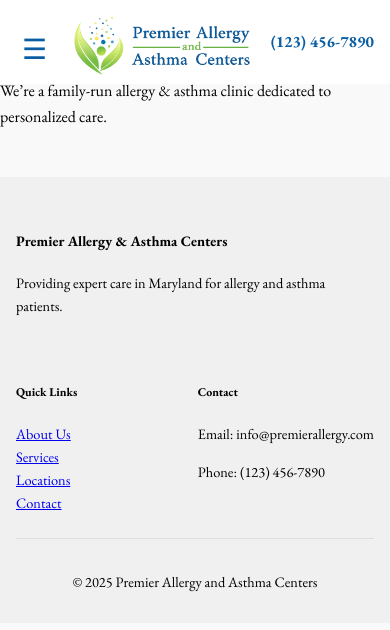
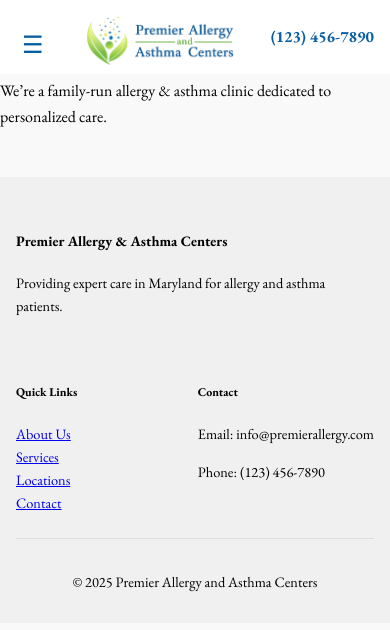
Before and after one commit to noasriGit/premier-allergy, a Next.js app: page /about in a window 390 px wide. Shown: the top 630 px of the page. Built offline with nearby package versions, Linux system fonts and the light colour scheme.

Commit message:
hopefully final bar changes

```diff
--- a/app/layout.js
+++ b/app/layout.js
@@ -4,12 +4,11 @@
 import Footer from '../components/Footer'
 import { EB_Garamond } from 'next/font/google'
 
-const ebGaramond = EB_Garamond({ subsets:['latin'], display:'swap', weight:['400','500','700'] })
+const ebGaramond = EB_Garamond({ subsets: ['latin'], display: 'swap', weight: ['400', '500', '700'] })
 
 export const metadata = {
   title: 'Premier Allergy and Asthma Centers',
   description: 'Expert allergy and asthma care in Maryland.',
-  // Dynamically set robots based on Vercel environment:
   robots: process.env.NEXT_PUBLIC_VERCEL_ENV === 'production'
     ? { index: true, follow: true }
     : { index: false, follow: false },
@@ -18,6 +17,9 @@
 export default function RootLayout({ children }) {
   return (
     <html lang="en" className={ebGaramond.className}>
+      <head>
+        <meta name="viewport" content="width=device-width, initial-scale=1" />
+      </head>
       <body>
         <Header />
         <main>{children}</main>
--- a/components/Header.module.css
+++ b/components/Header.module.css
@@ -25,7 +25,7 @@
   /* Logo */
   .logo {
     flex-shrink: 0;
-    order: 1; /* default order */
+    order: 2; /* default order */
   }
   .logoImage {
     max-width: 260px;
@@ -57,12 +57,12 @@
   /* Hamburger (hidden on desktop) */
   .hamburger {
     display: none;
-    font-size: 1.75rem;
+    font-size: 1.5rem;
     background: none;
     border: none;
     cursor: pointer;
     color: #095ea3;
-    order: 2; /* default between logo and contact */
+    order: 1; /* default between logo and contact */
   }
 
   /* Desktop Nav */
@@ -131,7 +131,7 @@
   @media (max-width: 768px) {
     /* Shrink logo & text */
     .logoImage {
-      max-width: 180px;
+      max-width: 150px;
     }
     .phone {
       font-size: 1rem;
@@ -175,7 +175,7 @@
     }
 
     .logoImage {
-      max-width: 180px;
+      max-width: 150px;
       height: auto;
     }
 
@@ -184,7 +184,7 @@
       text-align: right;
       font-size: 0.8rem;
       flex-shrink: 1;
-        max-width: 130px; /* Limits text overflow */
+        max-width: 110px; /* Limits text overflow */
     overflow: hidden;
     white-space: nowrap;
     text-overflow: ellipsis;
```
